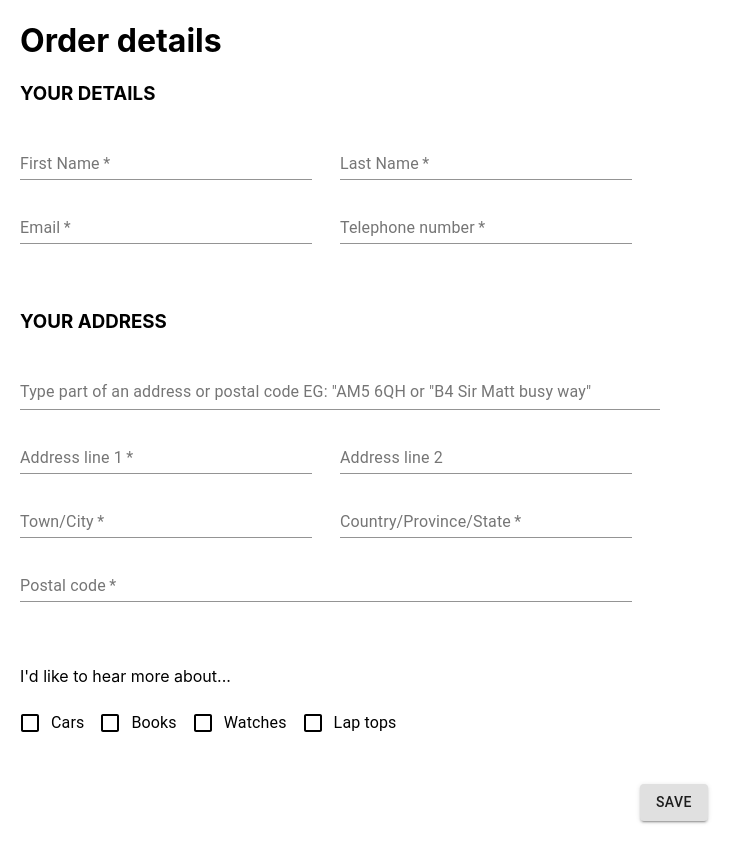
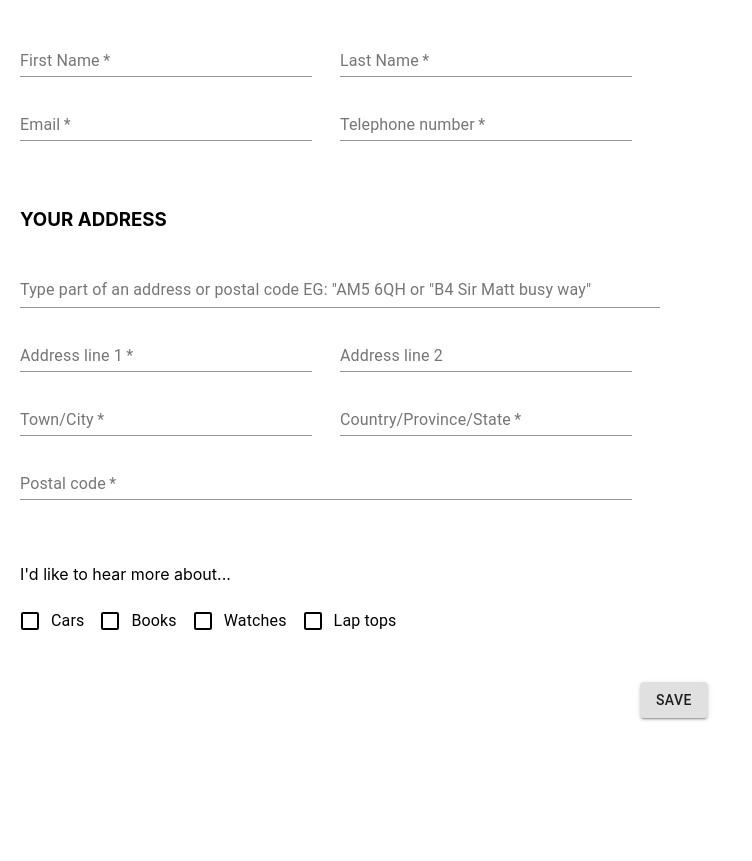
Before and after one commit to DevanshaniR/ReactAssesment, a React (Create React App) app: page / in a window 1280 px wide. Shown: the whole page, without its empty margins (0-752 px from the left). After the commit the page ends 800 px from the top, so only its background shows below. Built offline with nearby package versions, Linux system fonts and the light colour scheme; no server answers.

Commit message:
used header for both ui components

```diff
--- a/src/Components/Header.js
+++ b/src/Components/Header.js
@@ -1,13 +1,13 @@
 import React from "react";
-import strings from '../localization/OrderDetails';
 import customStyles from '../styles/customStyles';
 
 function Header(props) {
+    const { header = '', subHeader = '' } = props;
     const classes = customStyles();
     return (
         <div className={classes.headerStyle}>
-            <h1>{strings.header}</h1>
-            <h3>{strings.sub_header}</h3>
+            <h1>{header}</h1>
+            <h3>{subHeader}</h3>
         </div>
     );
 }
```
